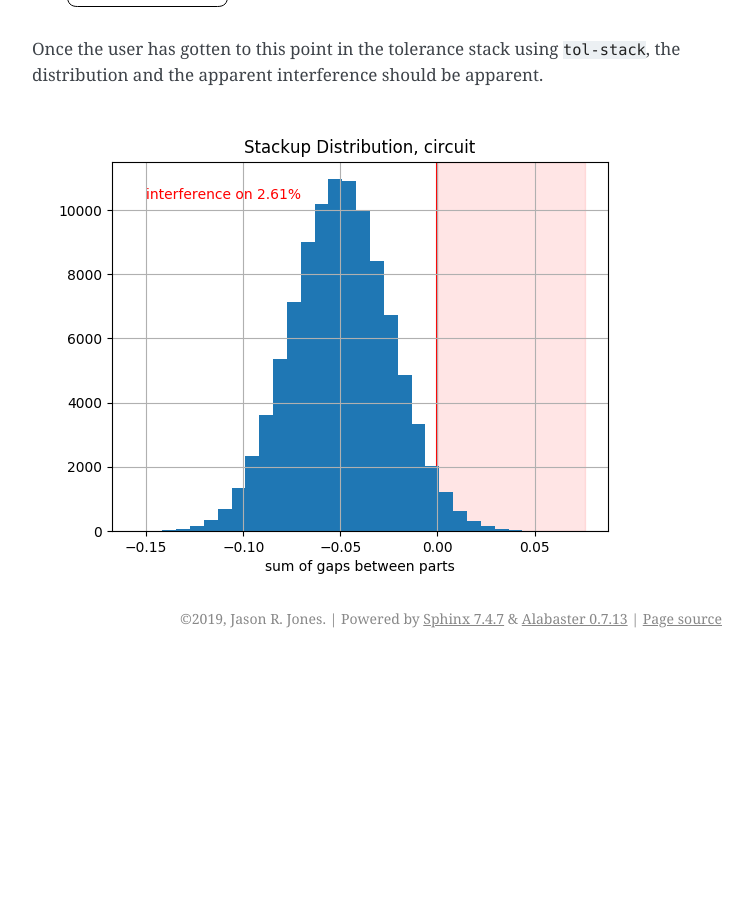
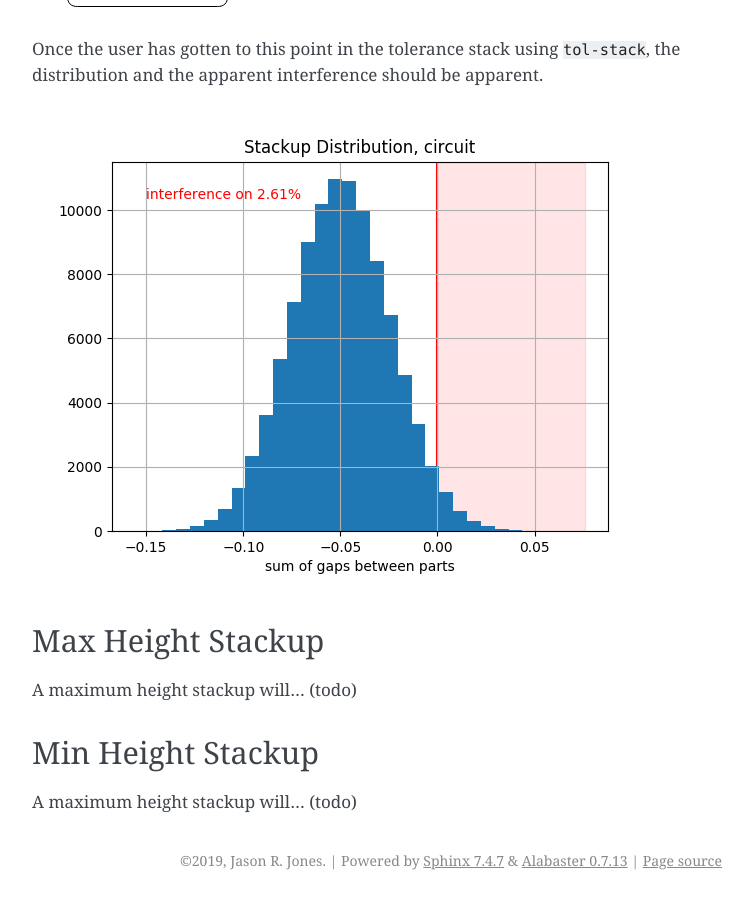
Before and after one commit to slightlynybbled/tol-stack, a Sphinx documentation site: the page built from docs/source/usage.rst, in a window 1280 px wide and 900 px high, scrolled down 2042 px. Shown: the whole window, without its empty margins (388-1141 px from the left). Built offline with Sphinx 7.4.7, drawn with Linux system fonts in a browser that asks for light colours; before the commit the page ends 2700 px from its top, so only the background shows below that; some of the changed text lies outside the part shown.

Commit message:
Adding placeholders for max and min height stackup types.

```diff
--- a/docs/source/usage.rst
+++ b/docs/source/usage.rst
@@ -52,3 +52,13 @@ the apparent interference should be apparent.
 
 .. image::
    images/screenshot-circuit.png
+
+Max Height Stackup
+------------------
+
+A maximum height stackup will... (todo)
+
+Min Height Stackup
+------------------
+
+A maximum height stackup will... (todo)
```
